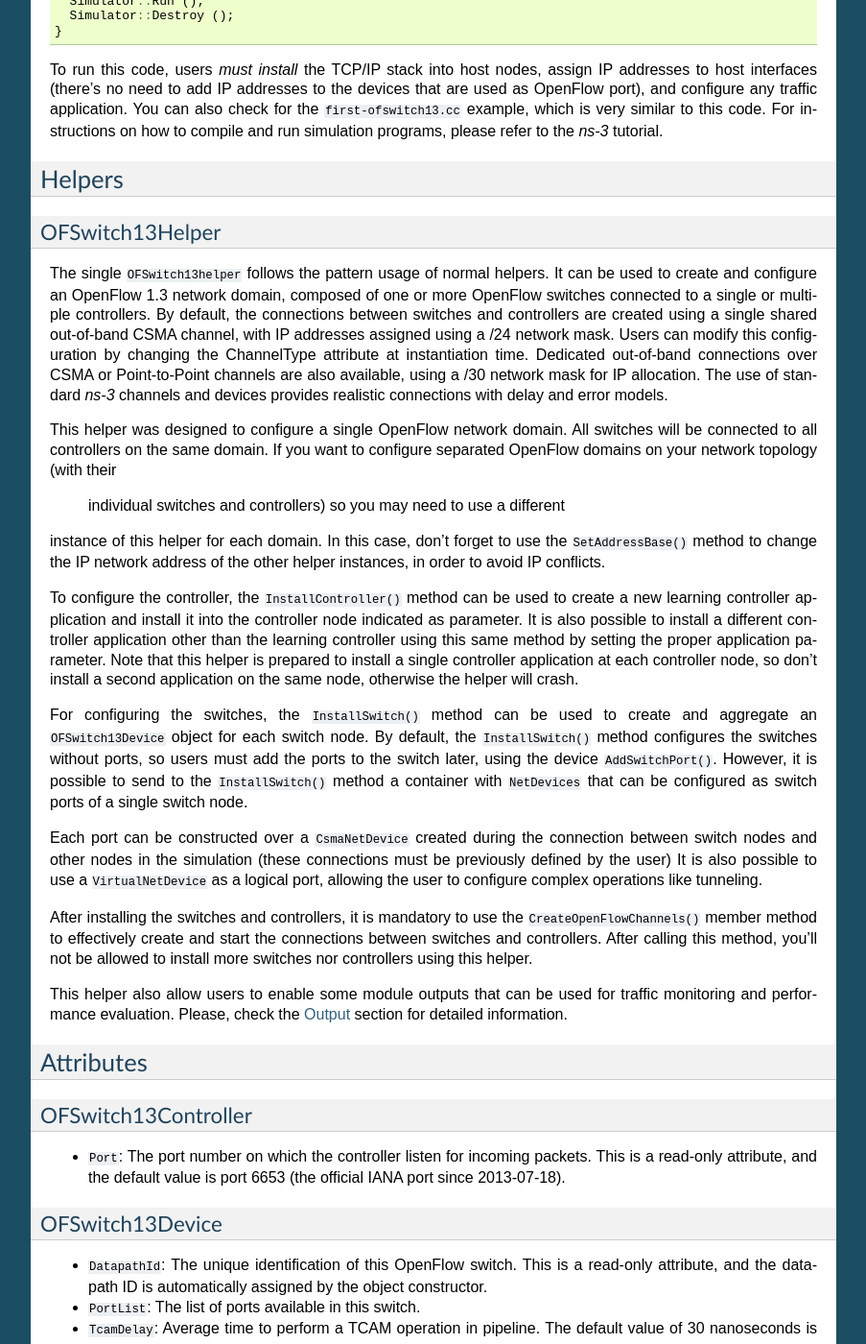
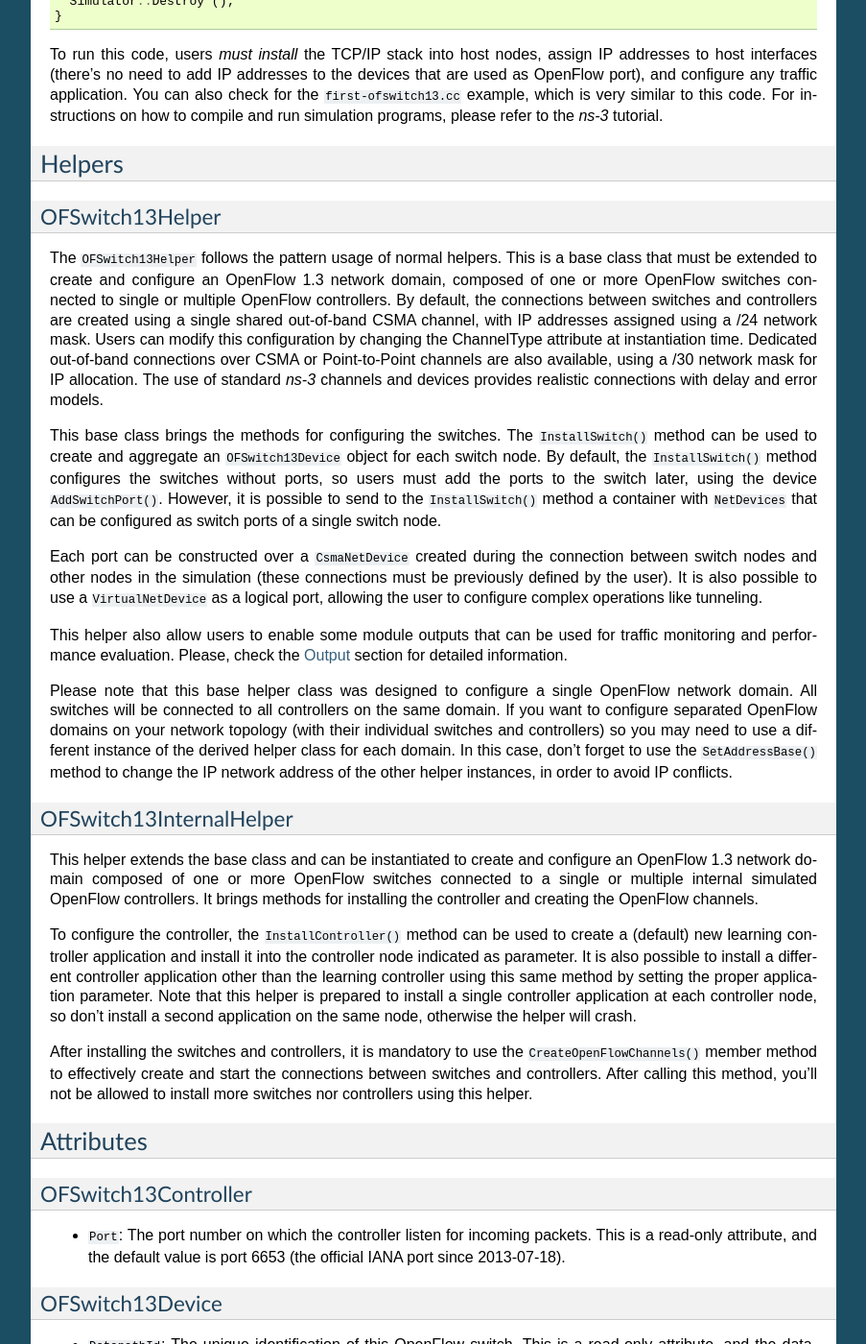
Before and after one commit to ljerezchaves/ofswitch13, a Sphinx documentation site: the page built from doc/source/ofswitch13-usage.rst, in a window 1280 px wide and 1400 px high, scrolled down 2894 px. Shown: the whole window at 96% size, without its empty margins (198-1101 px from the left). Built offline with Sphinx 7.4.7, drawn with Linux system fonts in a browser that asks for light colours; formulas are drawn with MathJax 3; some of the changed text lies outside the part shown.

Commit message:
Split the OFSwitch13Helper into base and derived class. The InstallSwitch method, traces and attribute methods were kept into base classe. The derived class (OFSwitch13InternalHelper) has the InstallController and CreateOpenFlowChannels methods for installing the internal controller applications and connecting the switches to controllers.

```diff
--- a/doc/source/ofswitch13-usage.rst
+++ b/doc/source/ofswitch13-usage.rst
@@ -146,13 +146,13 @@ That's it! Enjoy your |ns3| fresh compilation with OpenFlow 1.3 capabilities.
 Basic usage
 ===========
 
-Here is the minimal simulation program that is needed simulate an OpenFlow 1.3
-environment. This code connects two hosts to a single switch using CSMA links,
-and install the switch and the controller using the ``OFSwitch13Helper``.
+Here is the minimal simulation program that is necessary to simulate an
+OpenFlow 1.3 network domain. This script connects two hosts to a single
+OpenFlow switch using CSMA links, and configure both the switch and the
+controller using the ``OFSwitch13InternalHelper`` class.
 
 .. code-block:: cpp
 
-  // Initial boilerplate
   #include "ns3/core-module.h"
   #include "ns3/network-module.h"
   #include "ns3/internet-module.h"
@@ -187,7 +187,7 @@ and install the switch and the controller using the ``OFSwitch13Helper``.
       }
 
     // Configure the OpenFlow network, installing the controller and switch
-    Ptr<OFSwitch13Helper> of13Helper = CreateObject<OFSwitch13Helper> ();
+    Ptr<OFSwitch13InternalHelper> of13Helper = CreateObject<OFSwitch13InternalHelper> ();
     of13Helper->InstallController (controllerNode);
     of13Helper->InstallSwitch (switchNode, switchPorts);
     of13Helper->CreateOpenFlowChannels ();
@@ -214,57 +214,69 @@ Helpers
 OFSwitch13Helper
 ################
 
-The single ``OFSwitch13helper`` follows the pattern usage of normal helpers.
-It can be used to create and configure an OpenFlow 1.3 network domain, composed
-of one or more OpenFlow switches connected to a single or multiple controllers.
-By default, the connections between switches and controllers are created
-using a single shared out-of-band CSMA channel, with IP addresses assigned
-using a /24 network mask. Users can modify this configuration by changing the
-ChannelType attribute at instantiation time. Dedicated out-of-band connections
-over CSMA or Point-to-Point channels are also available, using a /30 network
-mask for IP allocation. The use of standard |ns3| channels and devices provides
-realistic connections with delay and error models.
+The ``OFSwitch13Helper`` follows the pattern usage of normal helpers. This is a
+base class that must be extended to create and configure an OpenFlow 1.3
+network domain, composed of one or more OpenFlow switches connected to single
+or multiple OpenFlow controllers. By default, the connections between switches
+and controllers are created using a single shared out-of-band CSMA channel,
+with IP addresses assigned using a /24 network mask. Users can modify this
+configuration by changing the ChannelType attribute at instantiation time.
+Dedicated out-of-band connections over CSMA or Point-to-Point channels are also
+available, using a /30 network mask for IP allocation. The use of standard
+|ns3| channels and devices provides realistic connections with delay and error
+models.
 
-This helper was designed to configure a single OpenFlow network domain. All
-switches will be connected to all controllers on the same domain. If you want
-to configure separated OpenFlow domains on your network topology (with their
-    individual switches and controllers) so you may need to use a different
-instance of this helper for each domain. In this case, don't forget to use the
-``SetAddressBase()`` method to change the IP network address of the other
-helper instances, in order to avoid IP conflicts.
-
-To configure the controller, the ``InstallController()`` method can be used to
-create a new learning controller application and install it into the controller
-node indicated as parameter. It is also possible to install a different
-controller application other than the learning controller using this same
-method by setting the proper application parameter. Note that this helper is
-prepared to install a single controller application at each controller node, so
-don't install a second application on the same node, otherwise the helper will
-crash.
-
-For configuring the switches, the ``InstallSwitch()`` method can be used to
-create and aggregate an ``OFSwitch13Device`` object for each switch node. By
-default, the ``InstallSwitch()`` method configures the switches without ports,
-so users must add the ports to the switch later, using the device
-``AddSwitchPort()``. However, it is possible to send to the ``InstallSwitch()``
-method a container with ``NetDevices`` that can be configured as switch ports
-of a single switch node.
+This base class brings the methods for configuring the switches. The
+``InstallSwitch()`` method can be used to create and aggregate an
+``OFSwitch13Device`` object for each switch node. By default, the
+``InstallSwitch()`` method configures the switches without ports, so users must
+add the ports to the switch later, using the device ``AddSwitchPort()``.
+However, it is possible to send to the ``InstallSwitch()`` method a container
+with ``NetDevices`` that can be configured as switch ports of a single switch
+node.
 
 Each port can be constructed over a ``CsmaNetDevice`` created during the
 connection between switch nodes and other nodes in the simulation (these
-connections must be previously defined by the user) It is also possible to use
+connections must be previously defined by the user). It is also possible to use
 a ``VirtualNetDevice`` as a logical port, allowing the user to configure
 complex operations like tunneling.
-
-After installing the switches and controllers, it is mandatory to use the
-``CreateOpenFlowChannels()`` member method to effectively create and start
-the connections between switches and controllers. After calling this method,
-you'll not be allowed to install more switches nor controllers using this
-helper.
 
 This helper also allow users to enable some module outputs that can be used for
 traffic monitoring and performance evaluation. Please, check the :ref:`output`
 section for detailed information.
+
+Please note that this base helper class was designed to configure a single
+OpenFlow network domain. All switches will be connected to all controllers on
+the same domain. If you want to configure separated OpenFlow domains on your
+network topology (with their individual switches and controllers) so you may
+need to use a different instance of the derived helper class for each domain.
+In this case, don't forget to use the ``SetAddressBase()`` method to change the
+IP network address of the other helper instances, in order to avoid IP
+conflicts.
+
+OFSwitch13InternalHelper
+########################
+
+This helper extends the base class and can be instantiated to create and
+configure an OpenFlow 1.3 network domain composed of one or more OpenFlow
+switches connected to a single or multiple internal simulated OpenFlow
+controllers. It brings methods for installing the controller and creating the
+OpenFlow channels.
+
+To configure the controller, the ``InstallController()`` method can be used to
+create a (default) new learning controller application and install it into the
+controller node indicated as parameter. It is also possible to install a
+different controller application other than the learning controller using this
+same method by setting the proper application parameter. Note that this helper
+is prepared to install a single controller application at each controller node,
+so don't install a second application on the same node, otherwise the helper
+will crash.
+
+After installing the switches and controllers, it is mandatory to use the
+``CreateOpenFlowChannels()`` member method to effectively create and start the
+connections between switches and controllers. After calling this method, you'll
+not be allowed to install more switches nor controllers using this helper.
+
 
 Attributes
 ==========
@@ -277,7 +289,7 @@ OFSwitch13Controller
   (the official IANA port since 2013-07-18).
 
 OFSwitch13Device
-###################
+################
 
 * ``DatapathId``: The unique identification of this OpenFlow switch. This is a
   read-only attribute, and the datapath ID is automatically assigned by the
@@ -336,14 +348,15 @@ Output
 ======
 
 This module relies on the |ns3| tracing subsystem for output. The
-``OFSwitch13Helper`` class allows users to monitor control-plane traffic by
-enabling PCAP and ASCII trace files for the ``NetDevices`` used to create the
-OpenFlow Channel (using methods ``EnableOpenFlowPcap()`` and
-``EnableOpenFlowAscii()``, respectively). This can be useful to analyze the
-OpenFlow messages exchanged between switches and controllers that were
-configured by this helper using the ``Install*()`` methods. It is also
-possible to enable PCAP and ASCII trace files to monitor data-plane traffic on
-switch ports using the standard ``CsmaHelper`` trace functions.
+``OFSwitch13Helper`` base class allows users to monitor control-plane traffic
+by enabling PCAP and ASCII trace files for the ``NetDevices`` used to create
+the OpenFlow Channel(s). This can be useful to analyze the OpenFlow messages
+exchanged between switches and controllers on this network domain. To enable
+these traces just call the ``EnableOpenFlowPcap()`` and
+``EnableOpenFlowAscii()`` helper member functions *after* configuring the
+switches and creating the OpenFlow channels. It is also possible to enable PCAP
+and ASCII trace files to monitor data-plane traffic on switch ports using the
+standard ``CsmaHelper`` trace functions.
 
 For performance evaluation, the ``OFSwitch13StatsCalculator`` class can monitor
 statistics of an OpenFlow switch datapath. The instances of this class connect
@@ -442,7 +455,7 @@ logic in the ``OFSwitch13`` module:
   // ...
 
   // Create the OpenFlow 1.3 helper
-  Ptr<OFSwitch13Helper> of13Helper = CreateObject<OFSwitch13Helper> ();
+  Ptr<OFSwitch13InternalHelper> of13Helper = CreateObject<OFSwitch13InternalHelper> ();
 
   // Create the controller node and install the learning controller app into it
   Ptr<Node> controllerNode = CreateObject<Node> ();
```
Also changed, not shown: 11 other files.
